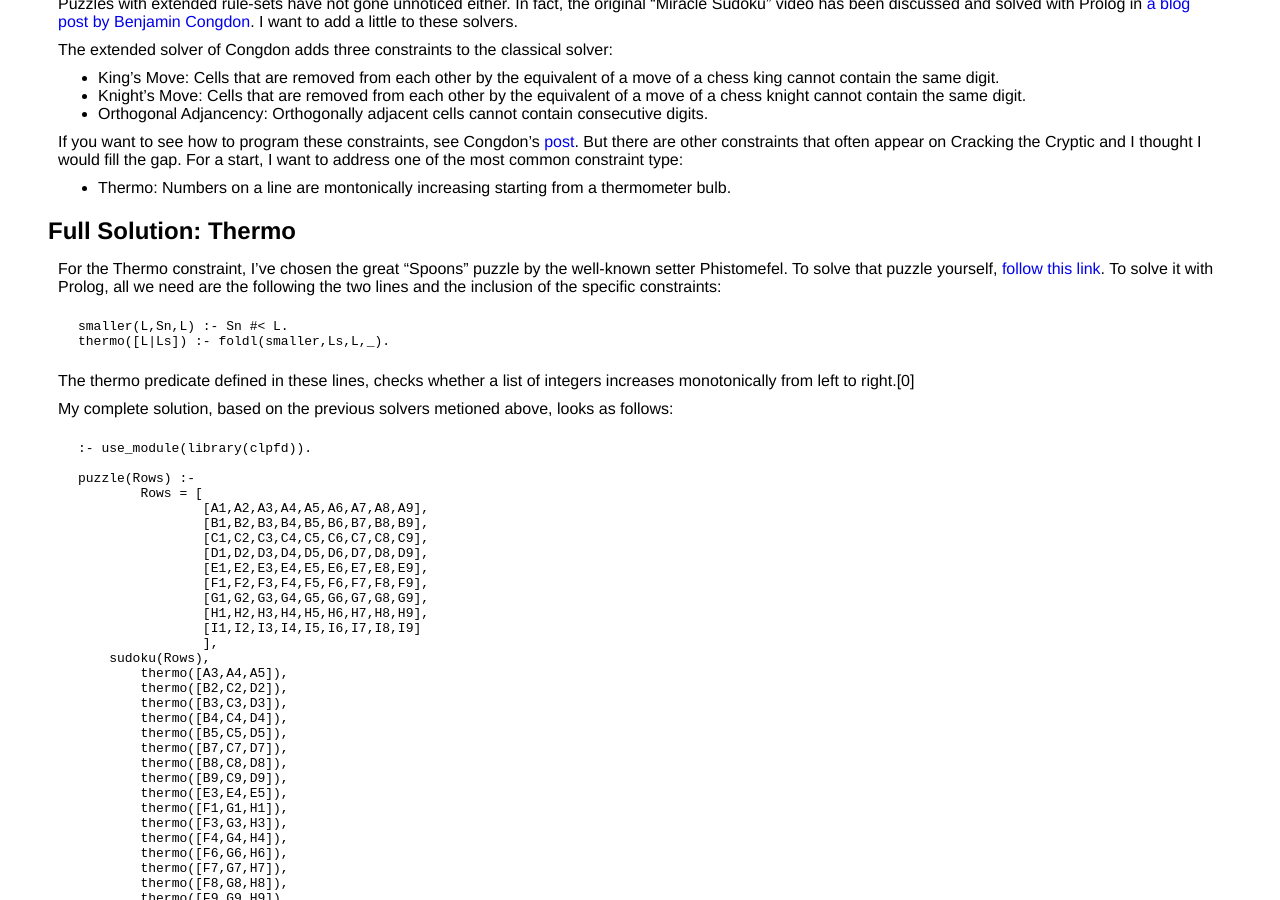
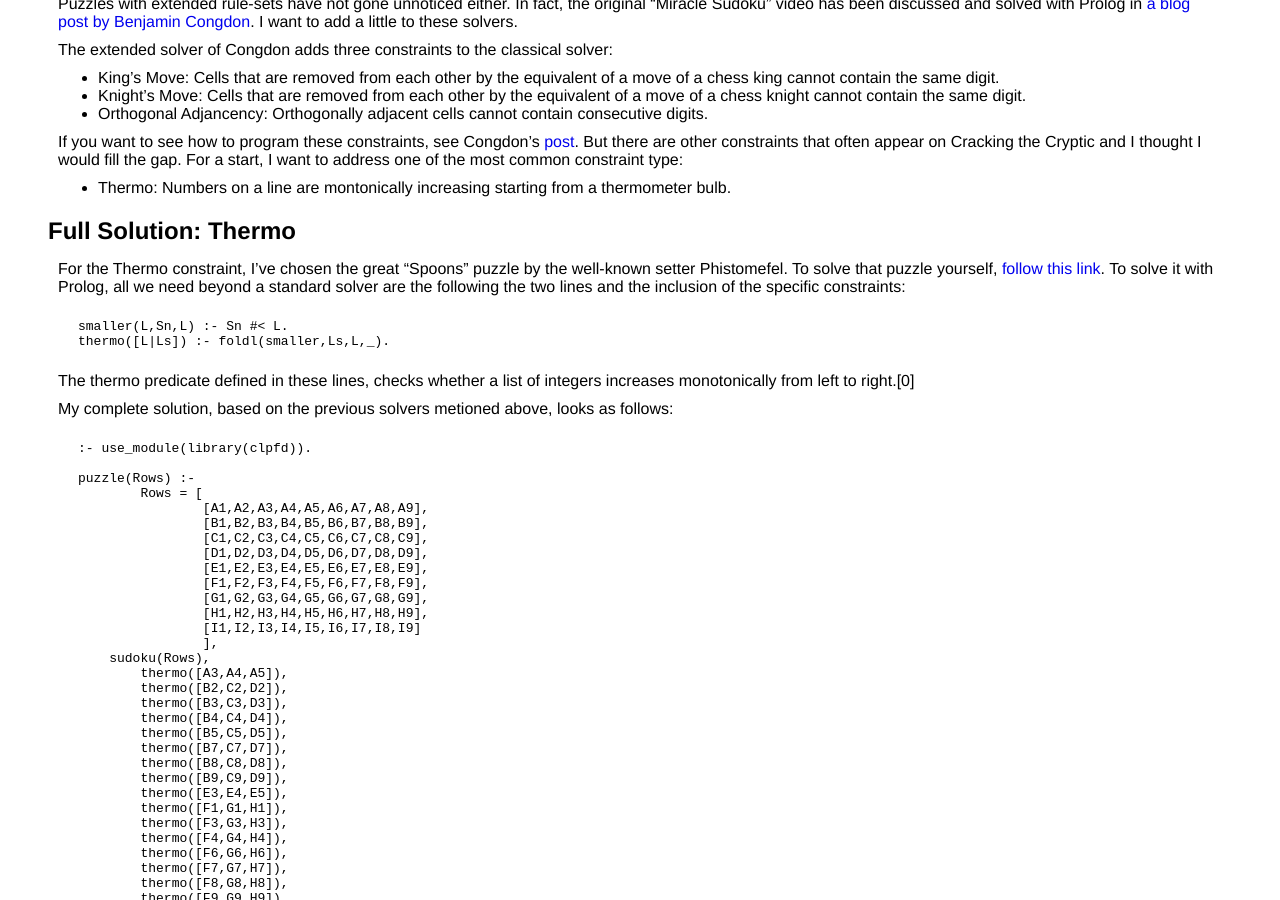
Before and after one commit to dstrohmaier/dstrohmaier.github.io, a Jekyll site: the page built from posts/_posts/2021-07-2-sudoku-prolog.md, in a window 1280 px wide and 900 px high, scrolled down 347 px. Built offline with Jekyll 4.4.1, drawn with Linux system fonts in a browser that asks for light colours.

Commit message:
clarified sentence in last post

```diff
--- a/posts/_posts/2021-07-2-sudoku-prolog.md
+++ b/posts/_posts/2021-07-2-sudoku-prolog.md
@@ -22,7 +22,7 @@ If you want to see how to program these constraints, see Congdon's [post](https:
 
 ## Full Solution: Thermo
 
-For the Thermo constraint, I've chosen the great "Spoons" puzzle by the well-known setter Phistomefel. To solve that puzzle yourself, [follow this link](https://app.crackingthecryptic.com/sudoku/BnRMNhBr8N). To solve it with Prolog, all we need are the following the two lines and the inclusion of the specific constraints:
+For the Thermo constraint, I've chosen the great "Spoons" puzzle by the well-known setter Phistomefel. To solve that puzzle yourself, [follow this link](https://app.crackingthecryptic.com/sudoku/BnRMNhBr8N). To solve it with Prolog, all we need beyond a standard solver are the following the two lines and the inclusion of the specific constraints:
 
 	smaller(L,Sn,L) :- Sn #< L.
 	thermo([L|Ls]) :- foldl(smaller,Ls,L,_).
```
